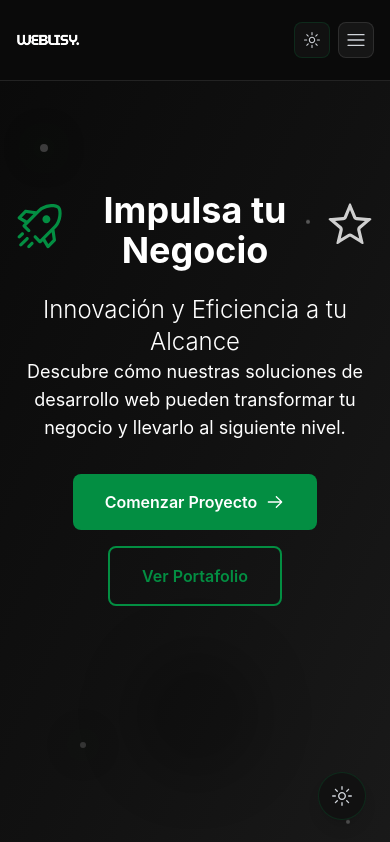
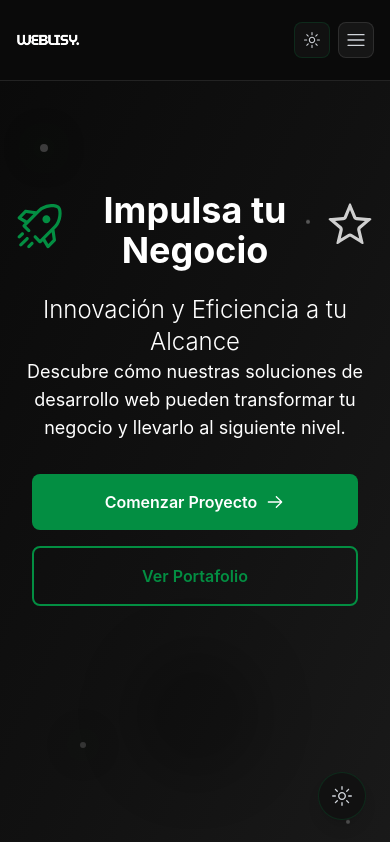
Before and after one commit to PabloRecDev/Weblisy, a React (Vite) app: page / in a window 390 px wide. Shown: the top 842 px of the page. Built offline with nearby package versions, Linux system fonts and the light colour scheme.

Commit message:
Cambio de tamaño en los botones del inicio de la web

```diff
--- a/src/components/HeroSection.jsx
+++ b/src/components/HeroSection.jsx
@@ -158,13 +158,13 @@ export default function HeroSection() {
               initial={{ opacity: 0, y: 30 }}
               animate={{ opacity: 1, y: 0 }}
               transition={{ delay: 0.8, duration: 0.8 }}
-              className="flex flex-col sm:flex-row gap-4 justify-center items-center"
+              className="flex flex-col sm:flex-row gap-4 justify-center items-center w-full px-4 sm:px-0"
             >
               <motion.button
                 whileTap={{ scale: 0.95 }}
-                className="group relative px-8 py-4 bg-[#038e42] text-white font-semibold rounded-lg overflow-hidden transition-all duration-300 hover:bg-[#038e42]/80"
+                className="group relative w-full sm:w-auto px-8 py-4 bg-[#038e42] text-white font-semibold rounded-lg overflow-hidden transition-all duration-300 hover:bg-[#038e42]/80"
               >
-                <span className="relative z-10 flex items-center">
+                <span className="relative z-10 flex items-center justify-center">
                   Comenzar Proyecto
                   <ArrowRightIcon className="ml-2 w-5 h-5 group-hover:translate-x-1 transition-transform" />
                 </span>
@@ -172,7 +172,7 @@ export default function HeroSection() {
 
               <motion.button
                 whileTap={{ scale: 0.95 }}
-                className="px-8 py-4 border-2 border-[#038e42] text-[#038e42] font-semibold rounded-lg hover:bg-[#038e42] hover:text-white transition-all duration-300 transform"
+                className="w-full sm:w-auto px-8 py-4 border-2 border-[#038e42] text-[#038e42] font-semibold rounded-lg hover:bg-[#038e42] hover:text-white transition-all duration-300 transform"
               >
                 Ver Portafolio
               </motion.button>
```
